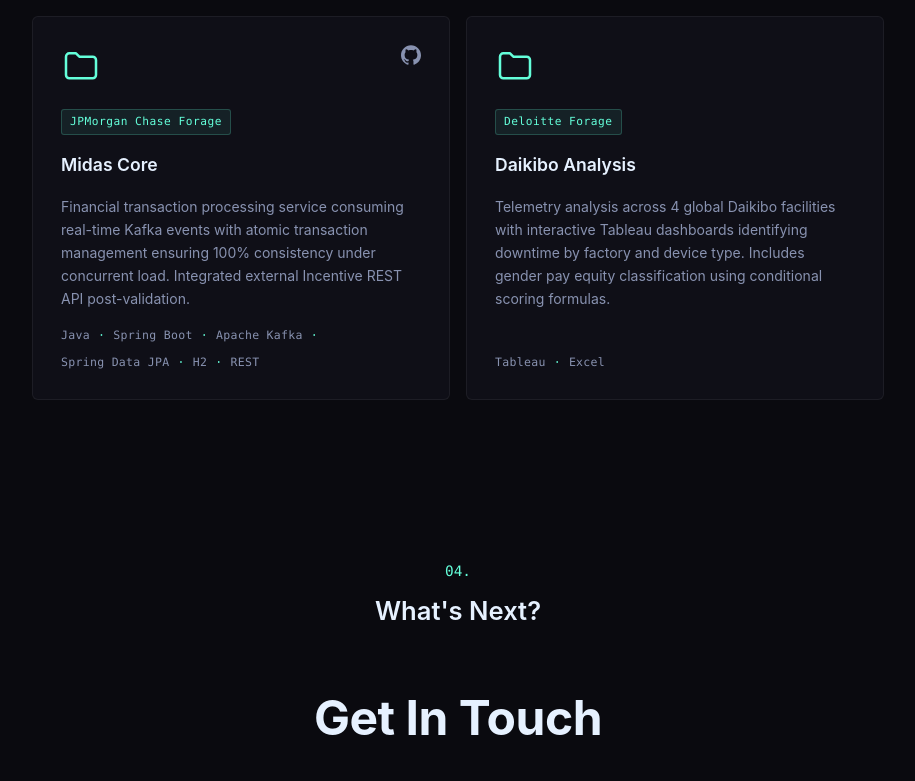
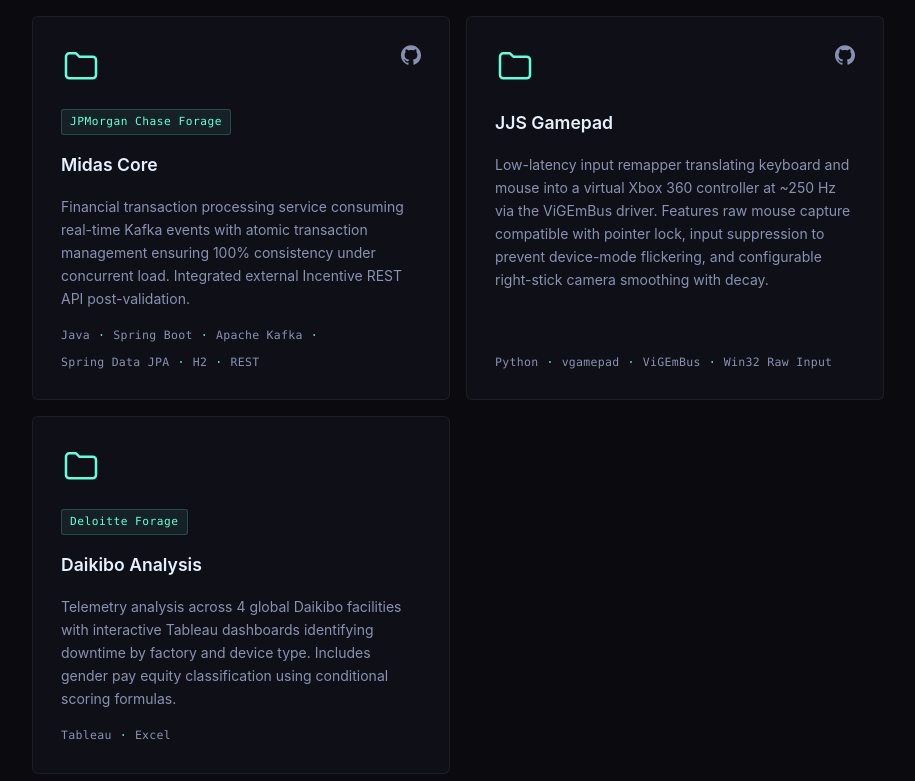
Before and after one commit to 2u5hi/portfolio, a React app: page / in a window 1280 px wide. Shown: the part 4712-5493 px from the top of the page, without its empty margins (182-1097 px from the left). Built offline with nearby package versions, Linux system fonts and the light colour scheme; the HTML template or start-up script is replaced by a standard one.

Commit message:
added JJS gamepad remapping script to projects

```diff
--- a/src/App.jsx
+++ b/src/App.jsx
@@ -109,6 +109,13 @@
     tech: ['Java', 'Spring Boot', 'Apache Kafka', 'Spring Data JPA', 'H2', 'REST'],
     tag: 'JPMorgan Chase Forage',
     github: 'https://github.com/2u5hi/midas-core',
+  },
+  {
+    name: 'JJS Gamepad',
+    description:
+      'Low-latency input remapper translating keyboard and mouse into a virtual Xbox 360 controller at ~250 Hz via the ViGEmBus driver. Features raw mouse capture compatible with pointer lock, input suppression to prevent device-mode flickering, and configurable right-stick camera smoothing with decay.',
+    tech: ['Python', 'vgamepad', 'ViGEmBus', 'Win32 Raw Input'],
+    github: 'https://github.com/2u5hi/jjs_gamepad',
   },
   {
     name: 'Daikibo Analysis',
```
